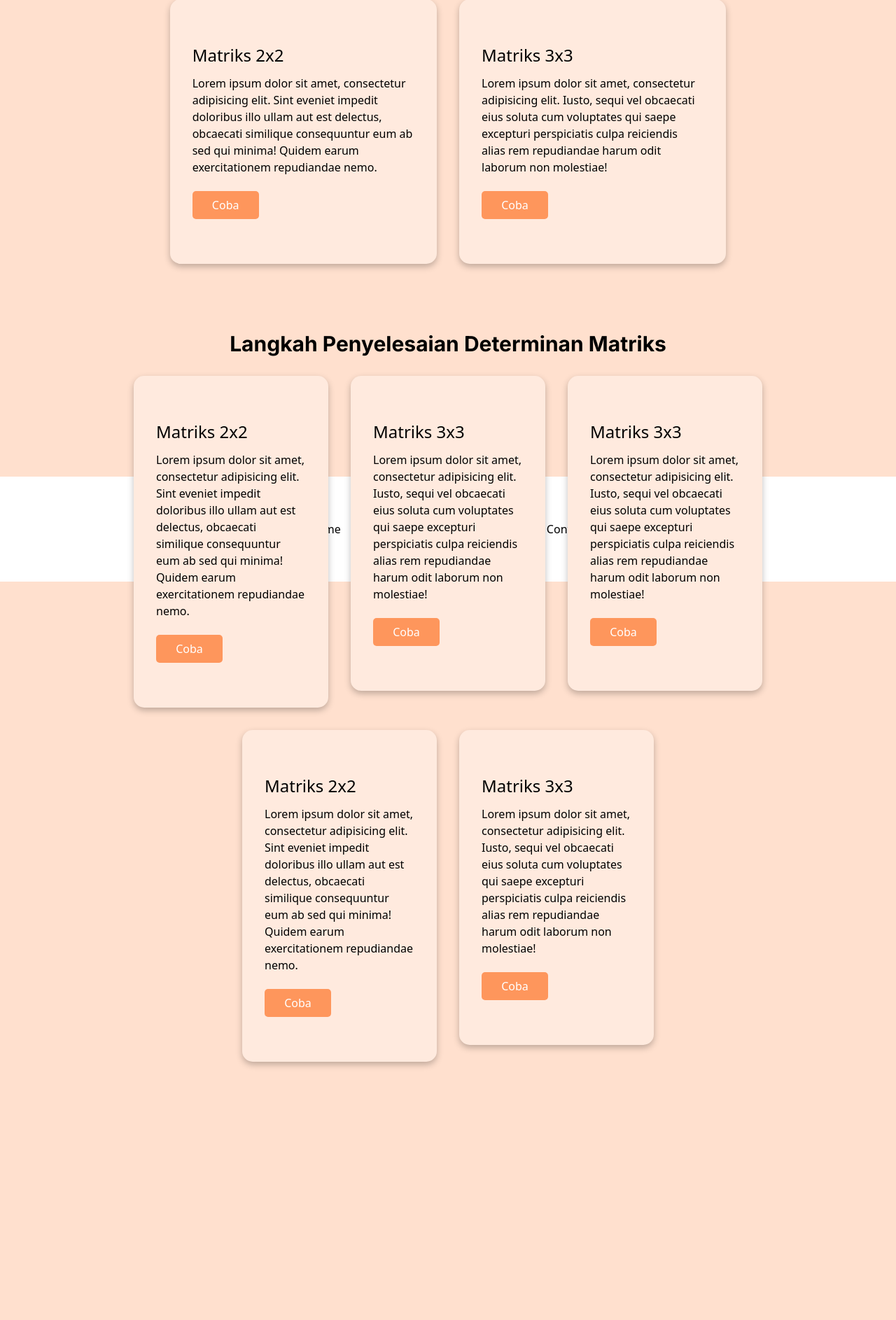
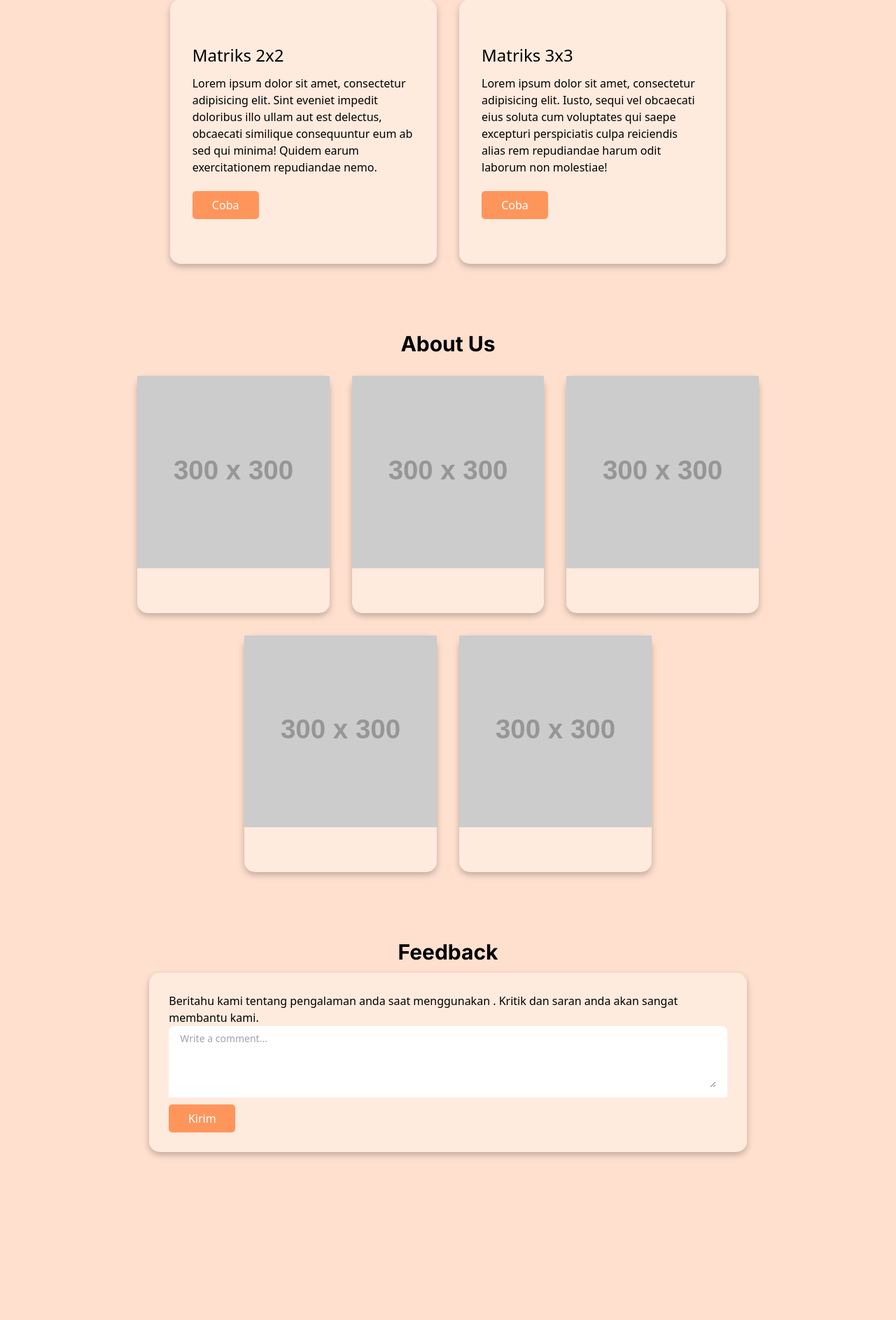
Before and after one commit to severusDude/kalkulator-determinan-matriks, a Django app: page / in a window 1280 px wide. Shown: the part 1091-2977 px from the top of the page at 70% size. Before the commit the page ends 2616 px from the top, so only its background shows below. Run offline with Django 5.2, Linux system fonts and the light colour scheme; grey boxes labelled with a size stand in for pictures from a placeholder-image service; some libraries are stand-ins or nearby versions.

Commit message:
add materi section, about us, and feedback

```diff
--- a/kaldetmat/core/templates/core/index.html
+++ b/kaldetmat/core/templates/core/index.html
@@ -193,48 +193,55 @@
     </div>
   </div>
 </section>
+
+<!-- about us -->
 <section class="mt-20">
-  <h3 class="m-3 text-3xl font-bold dark:text-white text-center" style="font-family: 'Inter'; color: #000000;">Langkah Penyelesaian Determinan Matriks</h3>
-  <div class="px-5 mx-auto flex flex-wrap justify-center">
-    <div class="h-full p-4 lg:w-1/4">
-      <div class="box px-8 pt-16 pb-16 relative">
-        <h1 class="title-font sm:text-2xl text-xl  mb-3">Matriks 2x2</h1>
-        <p class="mb-3">Lorem ipsum dolor sit amet, consectetur adipisicing elit. Sint eveniet impedit doloribus illo ullam aut est delectus, obcaecati similique consequuntur eum ab sed qui minima! Quidem earum exercitationem repudiandae nemo.</p>
-        <button class="btn">Coba</button>
+  <h3 class="m-3 text-3xl font-bold dark:text-white text-center" style="font-family: 'Inter'; color: #000000;">About Us</h3>
+  <div class="w-3/4 px-5 mx-auto flex flex-wrap justify-center">
+    <div class="h-full p-4 lg:w-1/3">
+      <div class="box pb-16 relative">
+        <img src="https://placehold.co/300x300/png" alt="">
       </div>
     </div>
-    <div class="h-full p-4 lg:w-1/4">
-      <div class="box px-8 pt-16 pb-16 relative">
-        <h1 class="title-font sm:text-2xl text-xl mb-3">Matriks 3x3</h1>
-        <p class="mb-3">Lorem ipsum dolor sit amet, consectetur adipisicing elit. Iusto, sequi vel obcaecati eius soluta cum voluptates qui saepe excepturi perspiciatis culpa reiciendis alias rem repudiandae harum odit laborum non molestiae!</p>
-        <button class="btn">Coba</button>
+    <div class="h-full p-4 lg:w-1/3">
+      <div class="box pb-16 relative">
+        <img src="https://placehold.co/300x300/png" alt="">
       </div>
     </div>
-    <div class="h-full p-4 lg:w-1/4">
-      <div class="box px-8 pt-16 pb-16 relative">
-        <h1 class="title-font sm:text-2xl text-xl mb-3">Matriks 3x3</h1>
-        <p class="mb-3">Lorem ipsum dolor sit amet, consectetur adipisicing elit. Iusto, sequi vel obcaecati eius soluta cum voluptates qui saepe excepturi perspiciatis culpa reiciendis alias rem repudiandae harum odit laborum non molestiae!</p>
-        <button class="btn">Coba</button>
+    <div class="h-full p-4 lg:w-1/3">
+      <div class="box pb-16 relative">
+        <img src="https://placehold.co/300x300/png" alt="">
       </div>
     </div>
-  </div>
-  <div class="px-5 mx-auto flex flex-wrap justify-center">
-    <div class="h-full p-4 lg:w-1/4">
-      <div class="box px-8 pt-16 pb-16 relative">
-        <h1 class="title-font sm:text-2xl text-xl  mb-3">Matriks 2x2</h1>
-        <p class="mb-3">Lorem ipsum dolor sit amet, consectetur adipisicing elit. Sint eveniet impedit doloribus illo ullam aut est delectus, obcaecati similique consequuntur eum ab sed qui minima! Quidem earum exercitationem repudiandae nemo.</p>
-        <button class="btn">Coba</button>
+    <div class="h-full p-4 lg:w-1/3">
+      <div class="box pb-16 relative">
+        <img src="https://placehold.co/300x300/png" alt="">
       </div>
     </div>
-    <div class="h-full p-4 lg:w-1/4">
-      <div class="box px-8 pt-16 pb-16 relative">
-        <h1 class="title-font sm:text-2xl text-xl mb-3">Matriks 3x3</h1>
-        <p class="mb-3">Lorem ipsum dolor sit amet, consectetur adipisicing elit. Iusto, sequi vel obcaecati eius soluta cum voluptates qui saepe excepturi perspiciatis culpa reiciendis alias rem repudiandae harum odit laborum non molestiae!</p>
-        <button class="btn">Coba</button>
+    <div class="h-full p-4 lg:w-1/3">
+      <div class="box pb-16 relative">
+        <img src="https://placehold.co/300x300/png" alt="">
       </div>
     </div>
+
   </div>
 </section>
+
+<!-- feedback -->
+<section class="mt-20">
+  <h3 class="m-3 text-3xl font-bold dark:text-white text-center" style="font-family: 'Inter'; color: #000000;">Feedback</h3>
+
+<div class="w-2/3 p-7 h-full box mx-auto">
+  <p>Beritahu kami tentang pengalaman anda saat menggunakan . Kritik dan saran anda akan sangat membantu kami.</p>
+  <div class="px-4 py-2 bg-white rounded-t-lg dark:bg-gray-800">
+    <label for="comment" class="sr-only">Your comment</label>
+    <textarea id="comment" rows="4" class="w-full px-0 text-sm text-gray-900 bg-white border-0 dark:bg-gray-800 focus:ring-0 dark:text-white dark:placeholder-gray-400" placeholder="Write a comment..." required ></textarea>
+  </div>
+  <button class="btn">Kirim</button>
+</div>
+
+</section>
+
 
 
 
@@ -245,6 +252,72 @@
 
 </div>
 
+<br>
+<br>
+<br>
+<br>
+<br>
+<br>
+<br>
+<br>
+<br>
+<br>
+<br>
+<br>
+<br>
+<br>
+<br>
+<br>
+<br>
+<br>
+<br>
+<br>
+<br>
+<br>
+<br>
+<br>
+<br>
+<br>
+<br>
+<br>
+<br>
+<br>
+<br>
+<br>
+<br>
+<br>
+<br>
+<br>
+<br>
+<br>
+<br>
+<br>
+<br>
+<br>
+<br>
+<br>
+<br>
+<br>
+<br>
+<br>
+<br>
+<br>
+<br>
+<br>
+<br>
+<br>
+<br>
+<br>
+<br>
+<br>
+<br>
+<br>
+<br>
+<br>
+<br>
+<br>
+<br>
+<br>
 <br>
 <br>
 <br>
```
